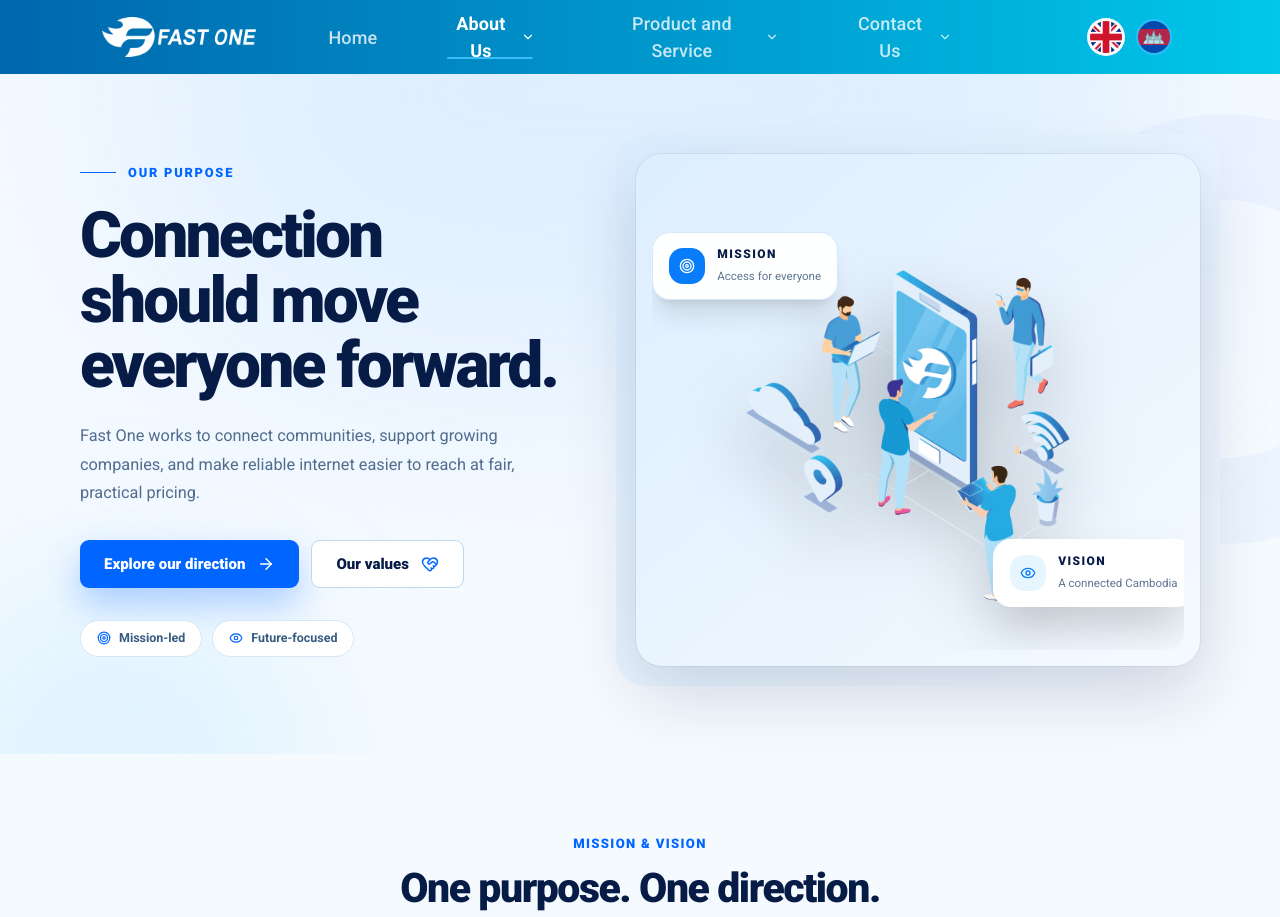
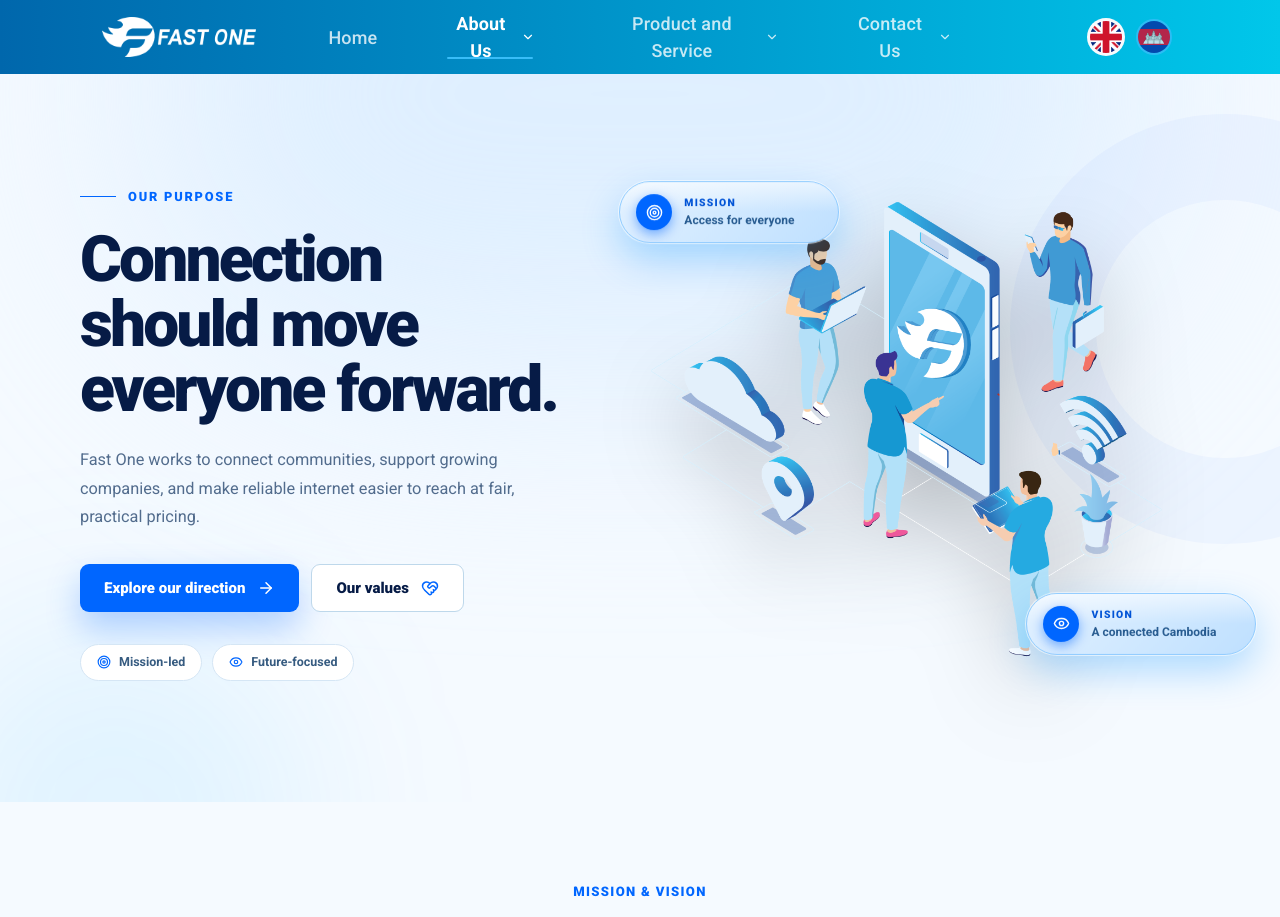
Before and after one commit to FastOne-Dev/f1-website, a Next.js app: page /about/mission-vision in a window 1280 px wide. Shown: the top 917 px of the page. Built offline with nearby package versions, Linux system fonts and the light colour scheme; a web font is replaced by a local one.

Commit message:
edit mission and vision page with motion

```diff
--- a/package.json
+++ b/package.json
@@ -13,6 +13,7 @@
     "@iconify/react": "^6.0.2",
     "class-variance-authority": "^0.7.1",
     "clsx": "^2.1.1",
+    "framer-motion": "^12.42.2",
     "lucide-react": "^1.21.0",
     "next": "16.2.1",
     "react": "19.2.4",
--- a/src/app/about/mission-vision/page.tsx
+++ b/src/app/about/mission-vision/page.tsx
@@ -9,6 +9,7 @@ import {
   Target,
 } from "lucide-react";
 import LocalizedText from "@/components/LocalizedText";
+import MotionReveal from "@/components/MotionReveal";
 import { aboutDetailPages } from "@/lib/nav-page-content";
 import { qualities } from "@/lib/site-data";
 import { sectionInner } from "@/lib/ui-classes";
@@ -51,7 +52,7 @@ export default function MissionVisionPage() {
 
         <div className={sectionInner}>
           <div className="grid grid-cols-[minmax(0,0.92fr)_minmax(460px,1.08fr)] items-center gap-[clamp(42px,6vw,76px)] max-[980px]:grid-cols-1 max-[980px]:gap-11">
-            <div>
+            <MotionReveal direction="left">
               <p className="m-0 flex items-center gap-3 text-[0.8rem] font-black uppercase tracking-[0.14em] text-[#0066FF] [[lang=km]_&]:tracking-normal">
                 <span className="h-px w-9 bg-[#0066FF]" aria-hidden="true" />
                 <LocalizedText
@@ -95,44 +96,38 @@ export default function MissionVisionPage() {
                   <Eye className="size-3.5 text-[#0066FF]" /> Future-focused
                 </span>
               </div>
-            </div>
+            </MotionReveal>
 
-            <div className="relative min-w-0">
-              <div
-                className="pointer-events-none absolute -inset-5 -z-10 rounded-[30px] bg-[linear-gradient(140deg,#DCEEFF,#F5FAFF)]"
-                aria-hidden="true"
-              />
-              <div className="relative rounded-[26px] p-4 shadow-[0_26px_70px_rgba(6,27,70,0.16)] ring-1 ring-[#0C254E]/[0.06] max-[640px]:p-3">
-                <div className="relative h-[480px] overflow-hidden rounded-[18px] max-[980px]:h-[440px] max-[640px]:h-[330px]">
-                  <div className="absolute left-0 top-[13%] z-10 flex items-center gap-3 rounded-2xl border border-[#D5E8F8] bg-white/95 px-4 py-3 shadow-xl backdrop-blur-md">
-                    <span className="flex size-9 items-center justify-center rounded-xl bg-[#087CFA] text-white">
-                      <Target className="size-4" />
+            <MotionReveal className="relative min-w-0" delay={0.12} direction="right">
+              <div className="relative h-[560px] max-[980px]:h-[500px] max-[640px]:h-[380px]">
+                <div className="absolute left-[-3%] top-[5%] z-10 w-[220px] animate-[chip-float_5.5s_ease-in-out_infinite] overflow-hidden rounded-full border border-[#8FCBFF] bg-[linear-gradient(135deg,#E3F2FF,#BFE0FF)] px-4 py-3 shadow-[0_16px_38px_rgba(0,141,255,0.3)] ring-1 ring-white/60 backdrop-blur-md before:pointer-events-none before:absolute before:inset-x-0 before:top-0 before:h-1/2 before:bg-[linear-gradient(180deg,rgba(255,255,255,0.6),transparent)] motion-reduce:animate-none max-[640px]:w-[190px] max-[640px]:px-3">
+                  <div className="relative flex items-center gap-3">
+                    <span className="flex size-9 shrink-0 items-center justify-center rounded-full bg-[#0066FF] text-white shadow-[0_4px_12px_rgba(0,102,255,0.5)]">
+                      <Target className="size-[17px]" />
                     </span>
                     <span>
-                      <strong className="block text-[0.75rem] font-black uppercase tracking-[0.12em] text-[#061B46]">
-                        Mission
-                      </strong>
-                      <small className="text-[0.72rem] text-[#607793]">
-                        Access for everyone
-                      </small>
+                      <span className="block text-[0.65rem] font-black uppercase tracking-[0.12em] text-[#0053D6]">Mission</span>
+                      <span className="mt-0.5 block text-[0.75rem] font-bold leading-[1.3] text-[#285C91]">Access for everyone</span>
                     </span>
                   </div>
-                  <div className="absolute bottom-[9%] right-[-2%] z-10 flex items-center gap-3 rounded-2xl border border-white/15 bg-white px-4 py-3 text-[#061B46] shadow-2xl">
-                    <span className="flex size-9 items-center justify-center rounded-xl bg-[#E7F5FF] text-[#087CFA]">
-                      <Eye className="size-4" />
+                </div>
+                <div
+                  className="absolute bottom-[9%] right-[-10%] z-10 w-[230px] animate-[chip-float_5.5s_ease-in-out_infinite] overflow-hidden rounded-full border border-[#8FCBFF] bg-[linear-gradient(135deg,#E3F2FF,#BFE0FF)] px-4 py-3 shadow-[0_16px_38px_rgba(0,141,255,0.3)] ring-1 ring-white/60 backdrop-blur-md before:pointer-events-none before:absolute before:inset-x-0 before:top-0 before:h-1/2 before:bg-[linear-gradient(180deg,rgba(255,255,255,0.6),transparent)] motion-reduce:animate-none max-[640px]:right-0 max-[640px]:w-[200px] max-[640px]:px-3"
+                  style={{ animationDelay: "-2.75s" }}
+                >
+                  <div className="relative flex items-center gap-3">
+                    <span className="flex size-9 shrink-0 items-center justify-center rounded-full bg-[#0066FF] text-white shadow-[0_4px_12px_rgba(0,102,255,0.5)]">
+                      <Eye className="size-[17px]" />
                     </span>
                     <span>
-                      <strong className="block text-[0.75rem] font-black uppercase tracking-[0.12em]">
-                        Vision
-                      </strong>
-                      <small className="text-[0.72rem] text-[#607793]">
-                        A connected Cambodia
-                      </small>
+                      <span className="block text-[0.65rem] font-black uppercase tracking-[0.12em] text-[#0053D6]">Vision</span>
+                      <span className="mt-0.5 block text-[0.75rem] font-bold leading-[1.3] text-[#285C91]">A connected Cambodia</span>
                     </span>
                   </div>
-                  <div className="relative h-full p-[7%]">
+                </div>
+                <div className="relative h-full w-full">
                   <Image
-                      className="object-contain drop-shadow-[0_30px_35px_rgba(0,0,0,0.25)]"
+                    className="scale-[1.18] -translate-y-10 object-contain object-center drop-shadow-[0_30px_35px_rgba(0,0,0,0.25)] max-[640px]:scale-[1.1]"
                     src="/img/mission-vision-test.png"
                     alt="A Cambodian network specialist helping a student and local business owner get connected"
                     fill
@@ -142,8 +137,7 @@ export default function MissionVisionPage() {
                   />
                 </div>
               </div>
-              </div>
-            </div>
+            </MotionReveal>
           </div>
         </div>
       </section>
@@ -154,7 +148,7 @@ export default function MissionVisionPage() {
         className="relative scroll-mt-20 overflow-hidden bg-[#F5FAFF] py-20 max-[760px]:py-14"
       >
         <div className={container}>
-          <div className="mx-auto max-w-[720px] text-center">
+          <MotionReveal className="mx-auto max-w-[720px] text-center">
             <p className="m-0 text-[0.82rem] font-black uppercase tracking-[0.1em] text-[#0066FF] [[lang=km]_&]:tracking-normal">
               Mission &amp; Vision
             </p>
@@ -167,9 +161,9 @@ export default function MissionVisionPage() {
                 }}
               />
             </h2>
-          </div>
+          </MotionReveal>
 
-          <div className="relative mx-auto mt-10 min-h-[480px] max-w-[960px] max-[820px]:flex max-[820px]:min-h-0 max-[820px]:flex-col max-[820px]:gap-5">
+          <MotionReveal className="relative mx-auto mt-10 min-h-[480px] max-w-[960px] max-[820px]:flex max-[820px]:min-h-0 max-[820px]:flex-col max-[820px]:gap-5" delay={0.1}>
             <div
               className="absolute left-1/2 top-1/2 size-[360px] -translate-x-1/2 -translate-y-1/2 rounded-full border border-[#C9E0F7] max-[820px]:hidden"
               aria-hidden="true"
@@ -230,7 +224,7 @@ export default function MissionVisionPage() {
                 <LocalizedText value={vision.intro.copy} />
               </p>
             </article>
-          </div>
+          </MotionReveal>
         </div>
       </section>
 
@@ -240,7 +234,7 @@ export default function MissionVisionPage() {
         className="scroll-mt-20 overflow-hidden bg-white py-[100px] max-[640px]:py-[68px]"
       >
         <div className={container}>
-          <div className="flex items-end justify-between gap-10 max-[760px]:flex-col max-[760px]:items-start">
+          <MotionReveal className="flex items-end justify-between gap-10 max-[760px]:flex-col max-[760px]:items-start">
             <div>
               <div className="flex items-center gap-4 text-[0.76rem] font-black uppercase tracking-[0.16em] text-[#0066FF] [[lang=km]_&]:tracking-normal">
                 <span>03</span>
@@ -268,9 +262,9 @@ export default function MissionVisionPage() {
                 }}
               />
             </p>
-          </div>
+          </MotionReveal>
 
-          <div className="relative mt-20">
+          <MotionReveal className="relative mt-20" delay={0.08}>
             <span
               className="absolute left-[8%] right-[8%] top-8 h-px bg-gradient-to-r from-transparent via-[#9EC9F6] to-transparent max-[760px]:bottom-8 max-[760px]:left-8 max-[760px]:right-auto max-[760px]:top-8 max-[760px]:h-auto max-[760px]:w-px"
               aria-hidden="true"
@@ -302,9 +296,9 @@ export default function MissionVisionPage() {
                 </article>
               ))}
             </div>
-          </div>
+          </MotionReveal>
 
-          <div className="relative mt-20 overflow-hidden rounded-[30px] bg-[#F0F7FF] p-[clamp(1.5rem,4vw,3.5rem)]">
+          <MotionReveal className="relative mt-20 overflow-hidden rounded-[30px] bg-[#F0F7FF] p-[clamp(1.5rem,4vw,3.5rem)]" delay={0.1}>
             <div
               className="absolute -right-24 -top-32 size-[420px] rounded-full border-[70px] border-[#0066FF]/[0.04]"
               aria-hidden="true"
@@ -356,7 +350,7 @@ export default function MissionVisionPage() {
                 </article>
               ))}
             </div>
-          </div>
+          </MotionReveal>
         </div>
       </section>
     </main>
--- /dev/null
+++ b/src/components/MotionReveal.tsx
@@ -0,0 +1,33 @@
+"use client";
+
+import { motion, useReducedMotion } from "framer-motion";
+import type { ReactNode } from "react";
+
+type MotionRevealProps = {
+  children: ReactNode;
+  className?: string;
+  delay?: number;
+  direction?: "up" | "left" | "right";
+};
+
+export default function MotionReveal({
+  children,
+  className,
+  delay = 0,
+  direction = "up",
+}: MotionRevealProps) {
+  const reduceMotion = useReducedMotion();
+  const offset = direction === "left" ? { x: -32 } : direction === "right" ? { x: 32 } : { y: 28 };
+
+  return (
+    <motion.div
+      className={className}
+      initial={reduceMotion ? false : { opacity: 0, ...offset }}
+      whileInView={{ opacity: 1, x: 0, y: 0 }}
+      viewport={{ once: true, amount: 0.18 }}
+      transition={{ duration: 0.68, delay, ease: [0.22, 1, 0.36, 1] }}
+    >
+      {children}
+    </motion.div>
+  );
+}
```
Also changed, not shown: 1 other file (tests, documents, lock files or other folders). Lines whose indentation alone changed are shown as unchanged.
